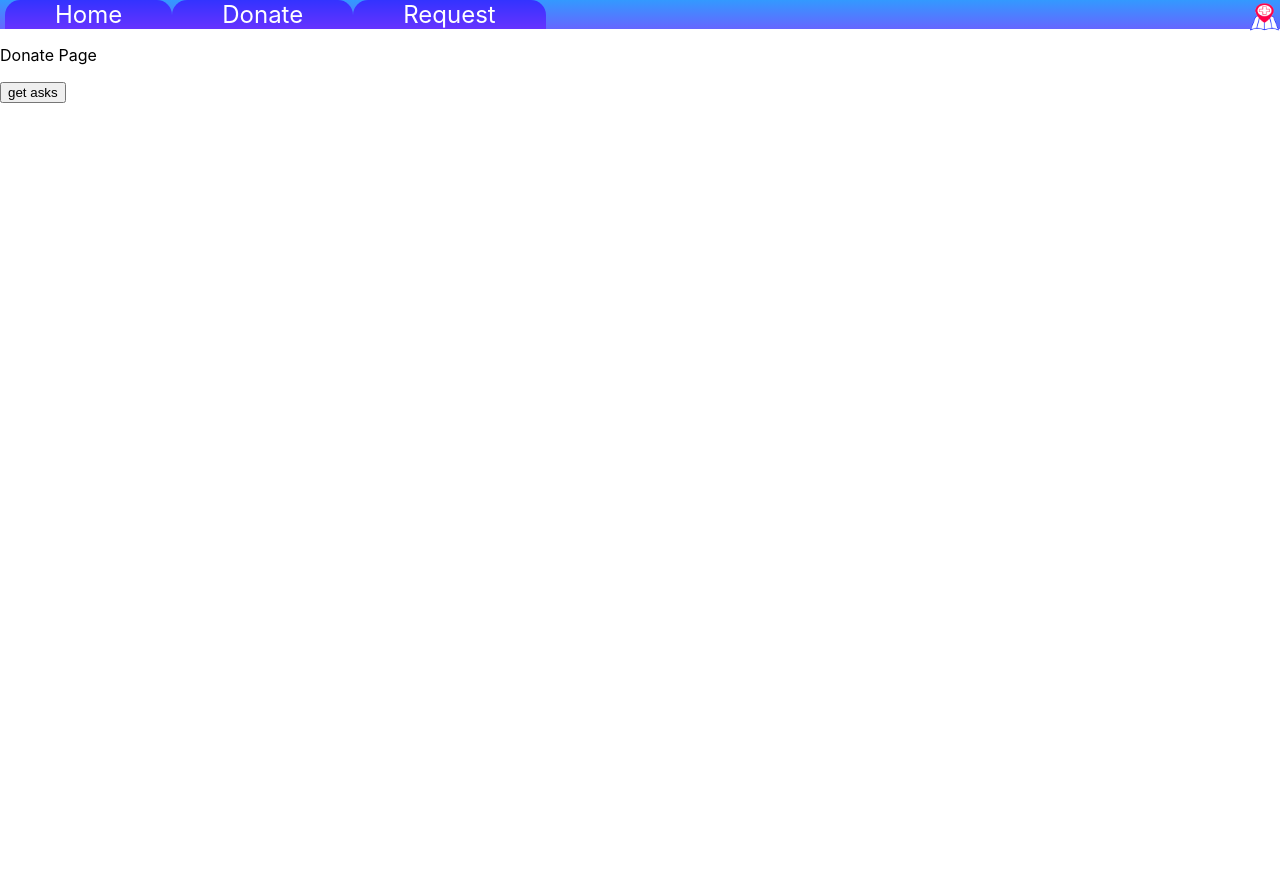
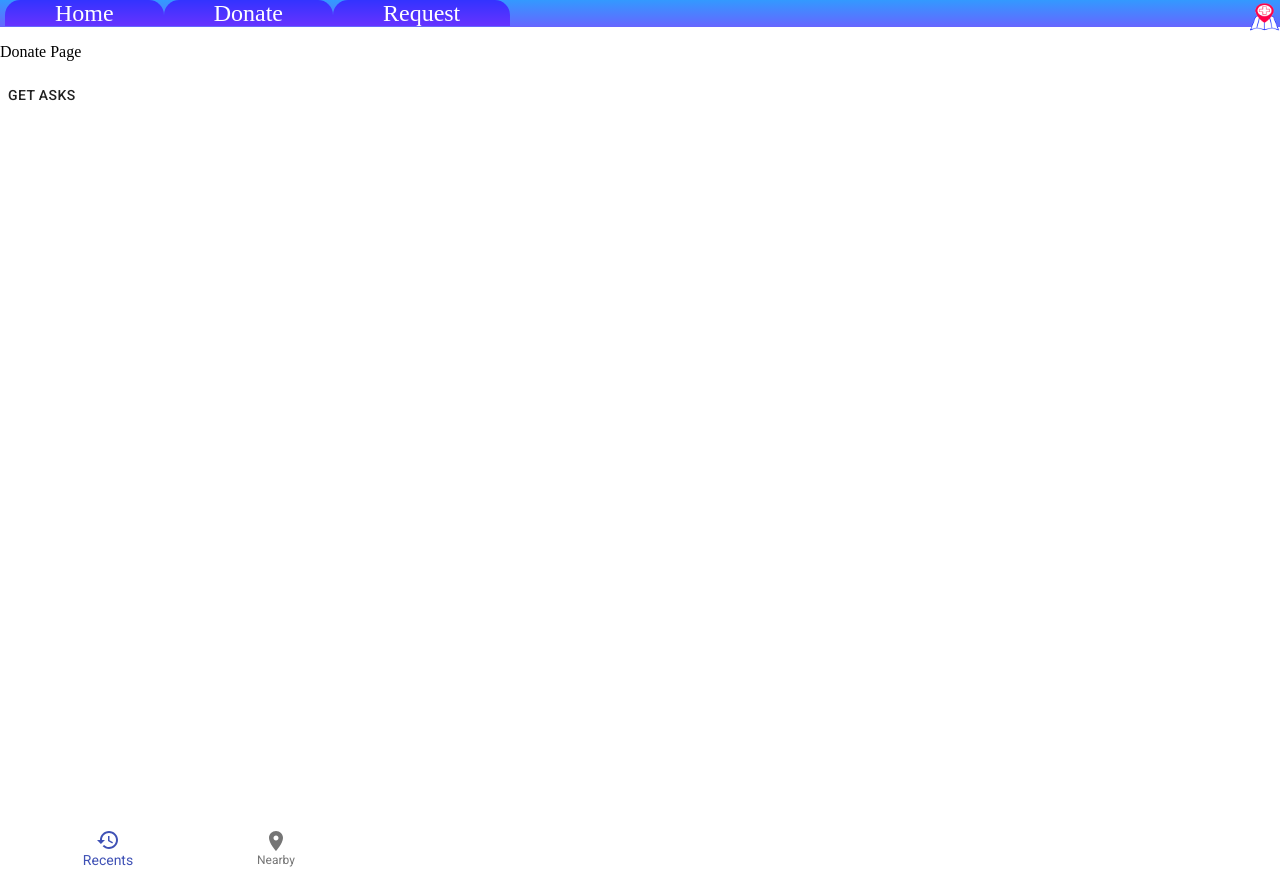
Before and after one commit to watheuer/covid-hackathon, a React (Create React App) app in the folder client/: page /donate in a window 1280 px wide. Before the commit the page ends 800 px from the top, so only its background shows below. Built offline with nearby package versions, Linux system fonts and the light colour scheme.

Commit message:
List view with blank Map component (#6)
* Add list view with map layout

* Add ask model to client

```diff
--- a/client/package.json
+++ b/client/package.json
@@ -3,6 +3,8 @@
   "version": "0.1.0",
   "private": true,
   "dependencies": {
+    "@material-ui/core": "^4.9.7",
+    "@material-ui/icons": "^4.9.1",
     "@testing-library/jest-dom": "^4.2.4",
     "@testing-library/react": "^9.5.0",
     "@testing-library/user-event": "^7.2.1",
--- a/client/public/index.html
+++ b/client/public/index.html
@@ -3,6 +3,7 @@
   <head>
     <meta charset="utf-8" />
     <link rel="icon" href="%PUBLIC_URL%/favicon.ico" />
+    <link rel="stylesheet" href="https://fonts.googleapis.com/css?family=Roboto:300,400,500,700&display=swap" />
     <meta name="viewport" content="width=device-width, initial-scale=1" />
     <meta name="theme-color" content="#000000" />
     <meta
--- a/client/src/App.tsx
+++ b/client/src/App.tsx
@@ -1,8 +1,8 @@
 import React from 'react';
 import { Provider } from 'react-redux';
 import { store } from './store';
+import AskContainer from './asks/AskContainer';
 import { BrowserRouter as Router, Route} from 'react-router-dom';
-import AskList from './asks/AskList';
 import Header from './layout/Header';
 
 function App() {
@@ -19,7 +19,7 @@ function App() {
           <React.Fragment>
             <p>Donate Page</p>
             <Provider store={store}>
-              <AskList />
+              <AskContainer />
             </Provider>
           </React.Fragment>
         )} />
@@ -30,7 +30,6 @@ function App() {
         )} />
       </div>
     </Router>
-
   );
 }
 
--- /dev/null
+++ b/client/src/asks/AskContainer.tsx
@@ -0,0 +1,33 @@
+import React, { FunctionComponent } from "react";
+import { fetchAsks } from "../store/askState/thunks";
+import { connect } from "react-redux";
+import { RootState } from "../store";
+import { AskList } from "./AskList";
+import { Button } from "@material-ui/core";
+import { AskMap } from "./AskMap";
+import { Ask } from "../store/askState/types";
+
+interface AskContainer {
+  asks: Ask[];
+  fetching: boolean;
+  fetchAsks: () => void;
+}
+export const AskContainer: FunctionComponent<AskContainer> = ({ asks, fetching, fetchAsks }) => {
+  return (
+    <div>
+      <AskList asks={asks} fetching={fetching} />
+      <AskMap asks={asks} fetching={fetching} />
+      <Button onClick={fetchAsks}>Get Asks</Button>
+    </div>
+  );
+};
+
+export default connect(
+  (state: RootState) => ({
+    asks: state.askState.asks,
+    fetching: state.askState.fetching
+  }),
+  {
+    fetchAsks: fetchAsks
+  }
+)(AskContainer);
--- a/client/src/asks/AskList.tsx
+++ b/client/src/asks/AskList.tsx
@@ -1,37 +1,41 @@
-import React, { FunctionComponent } from 'react';
-import { connect } from 'react-redux';
-import { RootState } from '../store';
-import { fetchAsks } from '../store/askState/thunks';
+import React, { FunctionComponent, useState } from 'react';
+import { List, ListItem, ListItemAvatar, Avatar, ListItemText, BottomNavigation, BottomNavigationAction } from "@material-ui/core";
+import { useStyles } from './styles';
+import { Restore, LocationOn } from '@material-ui/icons';
+import { Ask } from '../store/askState/types';
 
-interface AskListProps {
-    asks: string[],
-    fetching: boolean,
-    fetchAsks: () => void
+export interface AskListProps {
+  asks: Ask[],
+  fetching: boolean,
 }
-export const AskList: FunctionComponent<AskListProps> = ({ asks, fetching, fetchAsks }) => {
-    const asksComponents = asks.map((ask, index) => {
-        return <div key={index}>
-            Request: {ask}
-        </div>;
-    });
+export const AskList: FunctionComponent<AskListProps> = ({ asks, fetching }) => {
+  const classes = useStyles();
+  const [navValue, setNavValue] = useState('recents');
 
-    const fetchingText = fetching ? 'fetching' : '';
+  const askListItems = asks.map(ask => {
+    // TODO: get actual fields from ask
+    return (
+      <ListItem>
+        <ListItemAvatar>
+          <Avatar alt="mask" src="" />
+        </ListItemAvatar>
+        <ListItemText
+          primary={ask.item}
+          secondary={ask.instructions}
+        />
+      </ListItem>
+    );
+  });
 
-    return (
-        <div>
-            {fetchingText}
-            {asksComponents}
-            <button onClick={fetchAsks}>get asks</button>
-        </div>
-    );
+  return (
+    <div className={classes.listRoot}>
+      <List className={classes.askList}>
+        {askListItems}
+      </List>
+      <BottomNavigation value={navValue} onChange={(event, newValue) => setNavValue(newValue)} showLabels>
+        <BottomNavigationAction label="Recents" value="recents" icon={<Restore />} />
+        <BottomNavigationAction label="Nearby" value="nearby" icon={<LocationOn />} />
+      </BottomNavigation>
+    </div>
+  );
 };
-
-export default connect(
-    (state: RootState) => ({
-        asks: state.askState.asks,
-        fetching: state.askState.fetching
-    }),
-    {
-        fetchAsks: fetchAsks
-    }
-)(AskList);
--- /dev/null
+++ b/client/src/asks/AskMap.tsx
@@ -0,0 +1,10 @@
+import React, { FunctionComponent } from "react";
+import { AskListProps } from "./AskList";
+import { useStyles } from "./styles";
+
+export const AskMap: FunctionComponent<AskListProps> = ({ asks, fetching }) => {
+    const classes = useStyles();
+    return (
+        <div className={classes.mapRoot}></div>
+    );
+}
--- /dev/null
+++ b/client/src/asks/styles.ts
@@ -0,0 +1,24 @@
+import { makeStyles } from "@material-ui/core/styles";
+
+export const useStyles = makeStyles(theme => ({
+  listRoot: {
+    position: 'absolute',
+    width: '48ch',
+    height: '100%',
+    display: 'flex',
+    flexDirection: 'column',
+    justifyContent: 'space-between',
+    backgroundColor: theme.palette.background.paper,
+    zIndex: 0
+  },
+  mapRoot: {
+    position: 'absolute',
+    height: '100%',
+    width: '100%',
+    zIndex: -1
+  },
+  askList: {
+    maxHeight: '100%',
+    overflow: 'auto'
+  }
+}));
--- a/client/src/index.css
+++ b/client/src/index.css
@@ -1,15 +1,5 @@
 body {
   margin: 0;
-  font-family: -apple-system, BlinkMacSystemFont, 'Segoe UI', 'Roboto', 'Oxygen',
-    'Ubuntu', 'Cantarell', 'Fira Sans', 'Droid Sans', 'Helvetica Neue',
-    sans-serif;
-  -webkit-font-smoothing: antialiased;
-  -moz-osx-font-smoothing: grayscale;
-}
-
-code {
-  font-family: source-code-pro, Menlo, Monaco, Consolas, 'Courier New',
-    monospace;
 }
 
 .header{
--- a/client/src/store/askState/actions.ts
+++ b/client/src/store/askState/actions.ts
@@ -1,4 +1,4 @@
-import { GetAsksAction, GET_ASKS, GetAsksSuccessAction, GET_ASKS_SUCCESS, GET_ASKS_FAILIURE, GetAsksFailureAction } from "./types";
+import { GetAsksAction, GET_ASKS, GetAsksSuccessAction, GET_ASKS_SUCCESS, GET_ASKS_FAILIURE, GetAsksFailureAction, Ask } from "./types";
 
 export function getAsks(): GetAsksAction {
   return {
@@ -6,7 +6,7 @@ export function getAsks(): GetAsksAction {
   };
 }
 
-export function getAsksSuccess(asks: string[]): GetAsksSuccessAction {
+export function getAsksSuccess(asks: Ask[]): GetAsksSuccessAction {
   return {
     type: GET_ASKS_SUCCESS,
     asks
--- a/client/src/store/askState/reducers.ts
+++ b/client/src/store/askState/reducers.ts
@@ -1,8 +1,8 @@
-import { AskActionTypes, GET_ASKS, GET_ASKS_SUCCESS, GET_ASKS_FAILIURE } from './types';
+import { Ask, AskActionTypes, GET_ASKS, GET_ASKS_SUCCESS, GET_ASKS_FAILIURE } from './types';
 
 interface AskState {
   fetching: boolean;
-  asks: string[];
+  asks: Ask[];
 }
 
 const initialState: AskState = {
```
Also changed, not shown: client/src/store/askState/types.ts (+21 -1 lines), 1 other file (tests, documents, lock files or other folders).
